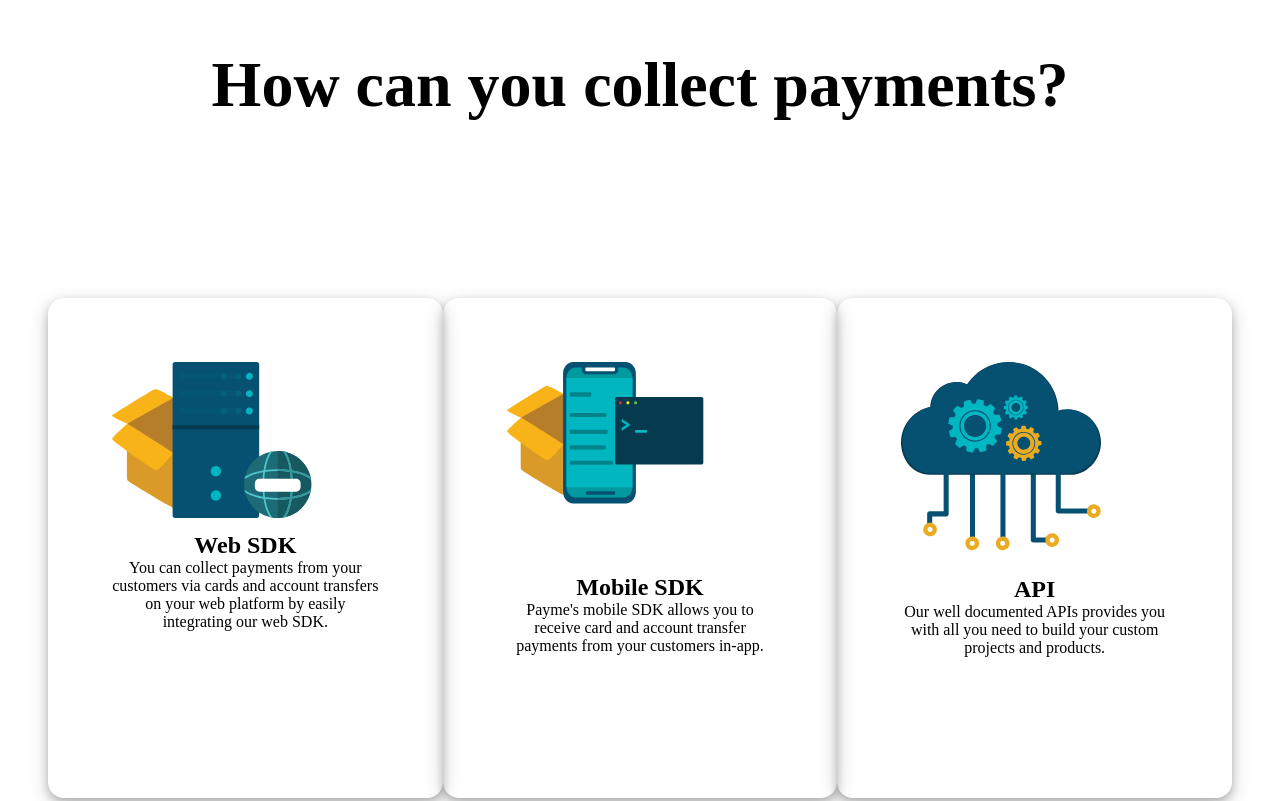
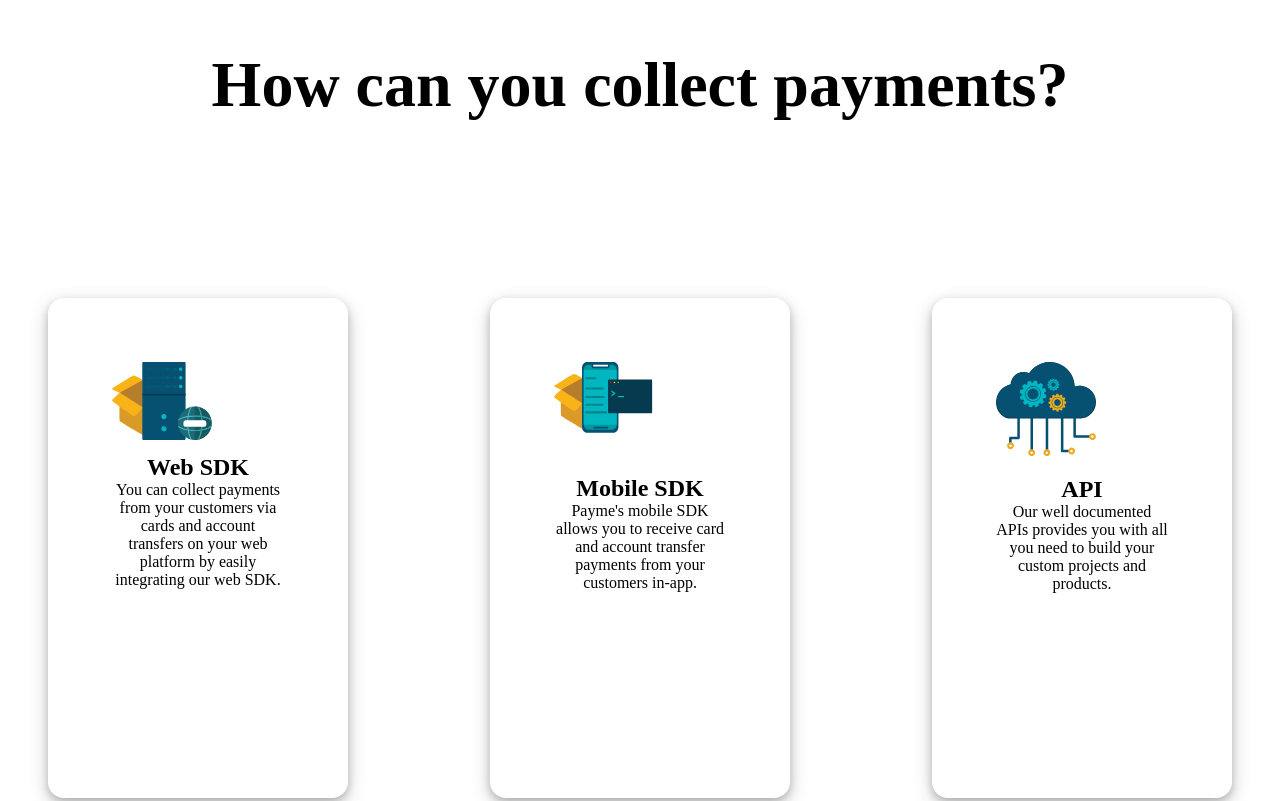
Before and after one commit to ucheson235/Money, a plain HTML site: page index.html in a window 1280 px wide. Shown: the part 1357-2158 px from the top of the page. Drawn offline with Linux system fonts and the light colour scheme.

Commit message:
more update

```diff
--- a/style.css
+++ b/style.css
@@ -213,7 +213,7 @@
  .payment{
     box-shadow: 0 0.25rem 0.5rem 0 rgba(0,0,0,0.2),
                 0 0.375rem 1.25rem 0 rgba(0,0,0,0.19);
-    width: 400px;
+    width: 300px;
     height: 500px;
     text-align: center;
     border-radius: 1rem;
@@ -222,7 +222,7 @@
  }
 
  .payment-img {
-    width: 200px;
+    width: 100px;
  }
 
  .payment-img img{
```
